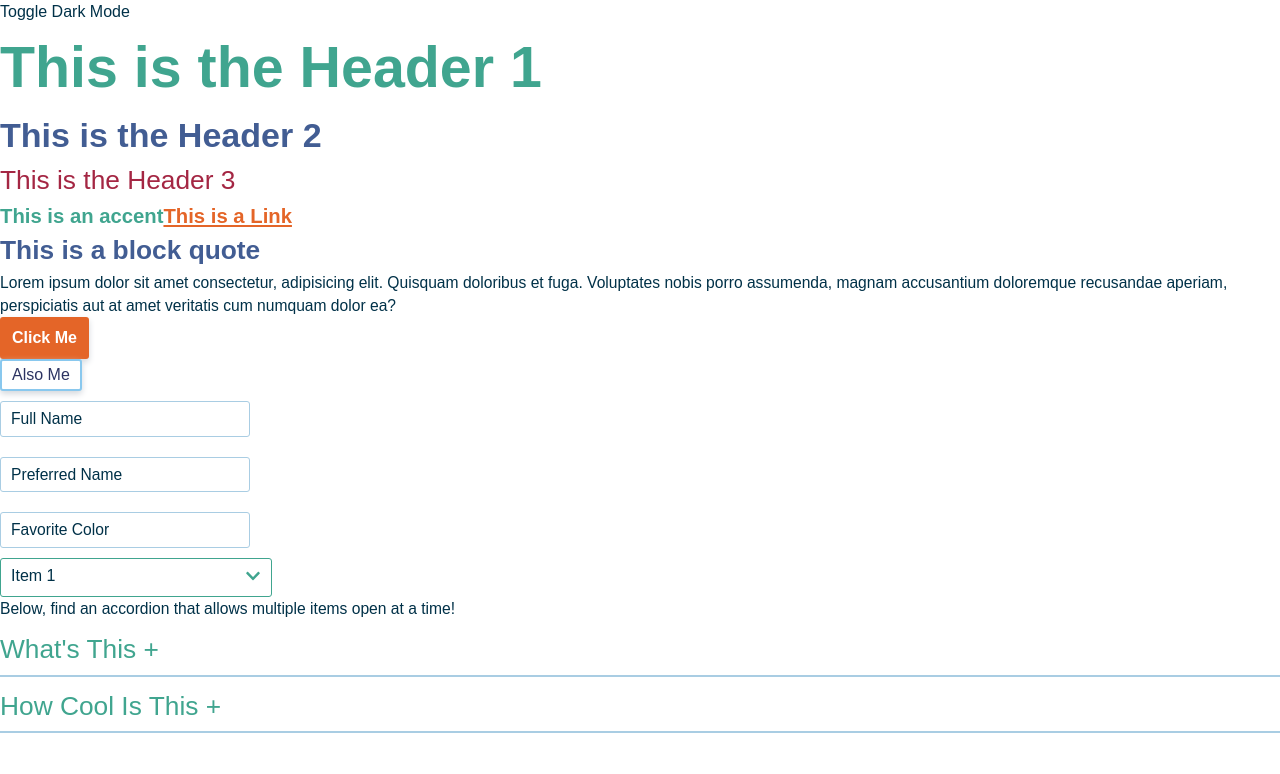
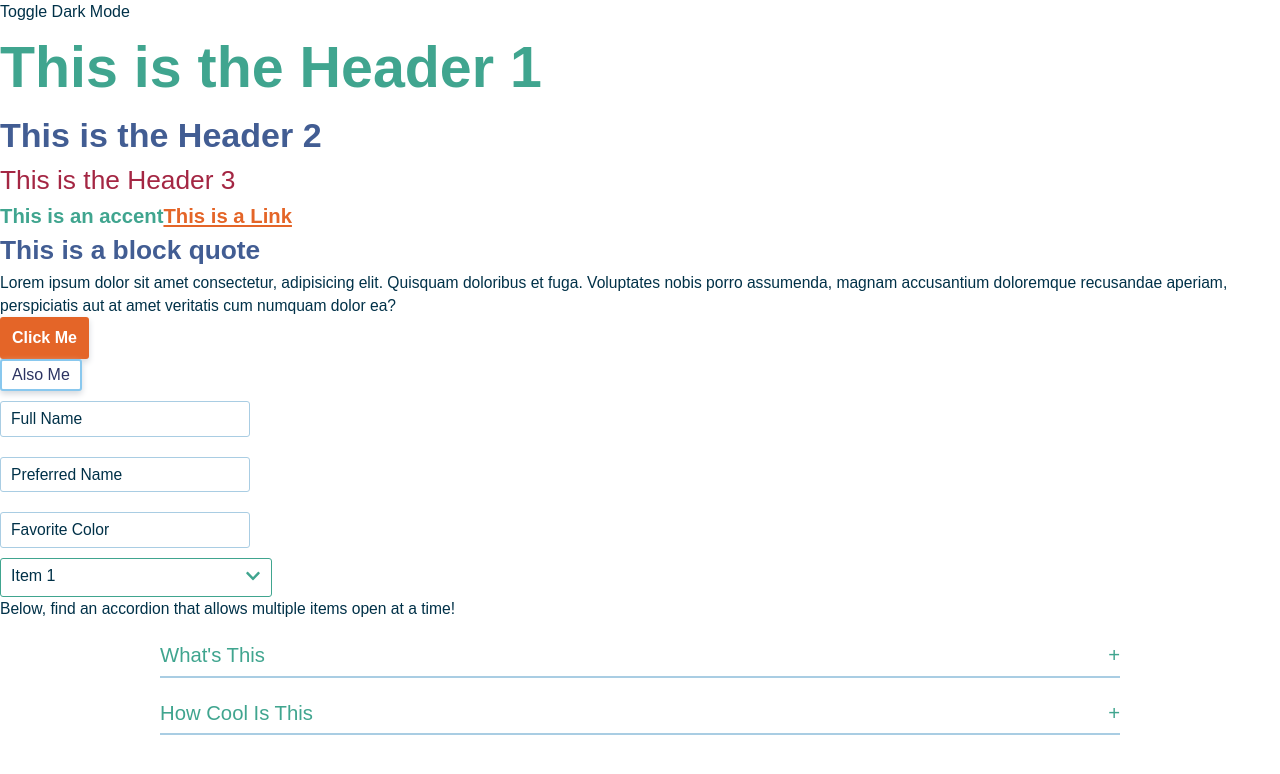
Before and after one commit to BrattyShiba/next-nvisia-ds, a Next.js app: page / in a window 1280 px wide. Shown: the top 774 px of the page. Built offline with nearby package versions, Linux system fonts and the light colour scheme; a web font is replaced by a local one.

Commit message:
[accordion] push icon to right edge...
adjust spacing
center items within accordion
adjust font-size (it's not really an h3)

```diff
--- a/src/pages/components/Accordion.tsx
+++ b/src/pages/components/Accordion.tsx
@@ -24,7 +24,8 @@ export const AccordionElement = ({
           >
             <Accordion.Header>
               <Accordion.Trigger>
-                {child.props.trigger}
+                <span className="trigger-text">{child.props.trigger}</span>
+                <span className="accordion-icon"></span>
               </Accordion.Trigger>
             </Accordion.Header>
             <Accordion.Content>
@@ -48,7 +49,6 @@ export const AccordionItem = forwardRef(({ children, ...props}: any, forwardedRe
     </Accordion.Item>
   );
 });
-
 
 export const AccordionTrigger = React.forwardRef(({ children, className, ...props }: any, forwardedRef) => {
   return (
@@ -75,5 +75,4 @@ export const AccordionContent = React.forwardRef(({ children, className, ...prop
   </Accordion.Content>
 ));
 
-
 export default AccordionElement;
--- a/src/styles/scss/accordion.scss
+++ b/src/styles/scss/accordion.scss
@@ -1,27 +1,37 @@
 [data-theme="light-theme"] {
   --accordian-text-color: var(--nv-elements-color-light-accent);
+
 }
 [data-theme="dark-theme"] {
   --accordian-text-color: var(--nv-elements-color-dark-accent);
+
 }
 
 .accordion-root {
   display: flex;
   flex-direction: column;
+  width: 75%;
+  margin: 0 auto;
+  // the above 75% is a guesstimate of the average width accordions take up in the mock-up
+  // we might want a standardized width? & make it a variable?
 
   .accordion-item {
+    padding: 20px 0 5px;
     border-bottom: 2px solid var(--nv-color-base-blue-100);
-    padding: 10px 0 5px;
-    overflow: scroll;
-    h3 {
+
+    & button {
       color: var(--accordian-text-color);
-    }
-    &[data-state="closed"] > h3::after {
-      content: " +";
-    }
-    &[data-state="open"] > h3::after {
-      content: " -";
+      font-size: var(--nv-font-size-medium);
+      width: 100%;
+      display: flex;
+      justify-content: space-between;
+
+      &[data-state="closed"] .accordion-icon::after {
+        content: "+";
+      }
+      &[data-state="open"] .accordion-icon::after {
+        content: "-";
+      }
     }
   }
-
 }
```
